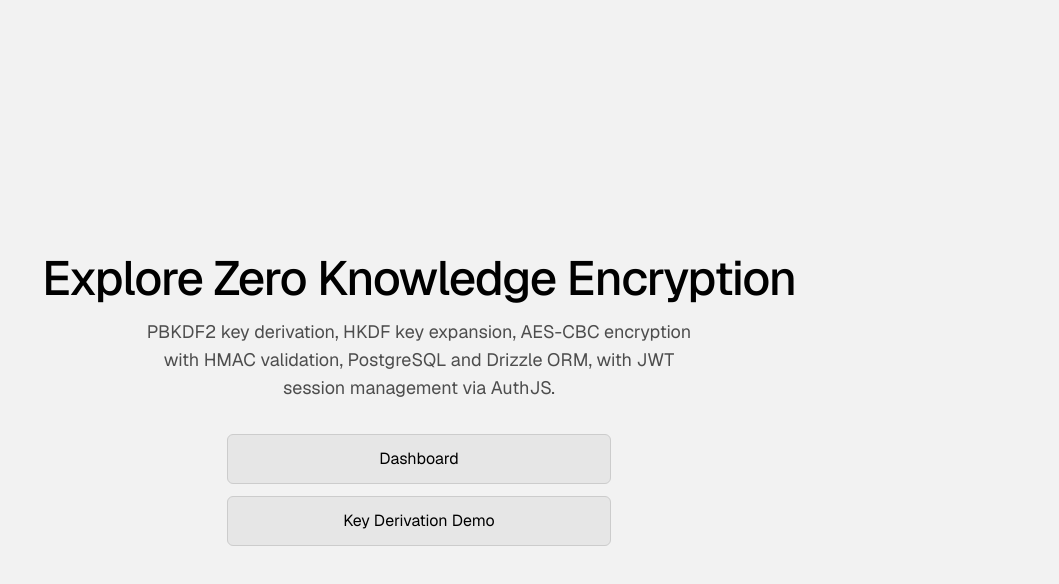
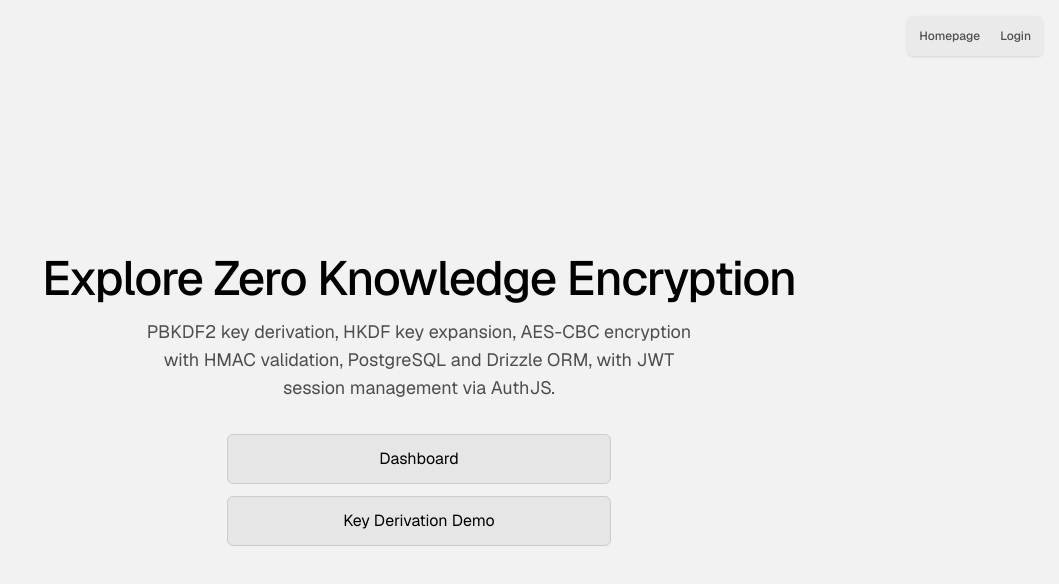
Before and after one commit to blkhurst/next-login-pbkdf2, a Next.js app: page / in a window 1280 px wide. Shown: the top 584 px of the page, without its empty margins (221-1280 px from the left). Built offline with nearby package versions, Linux system fonts and the light colour scheme; no server answers.

Commit message:
feat: add header

```diff
--- a/app/layout.tsx
+++ b/app/layout.tsx
@@ -2,6 +2,7 @@ import type { Metadata } from "next";
 import { Geist, Geist_Mono } from "next/font/google";
 import "./globals.css";
 import { Providers } from "@/lib/providers";
+import { Header } from "@/components/Header";
 
 const geistSans = Geist({
   variable: "--font-geist-sans",
@@ -28,7 +29,10 @@ export default function RootLayout({
       <body
         className={`${geistSans.variable} ${geistMono.variable} antialiased`}
       >
-        <Providers>{children}</Providers>
+        <Providers>
+          <Header />
+          {children}
+        </Providers>
       </body>
     </html>
   );
--- /dev/null
+++ b/components/Header.tsx
@@ -0,0 +1,54 @@
+"use client";
+import Link from "next/link";
+import { useEffect, useState } from "react";
+import { Button } from "@/components/ui/Button";
+import { useSession, signOut } from "next-auth/react";
+
+export function Header() {
+  const { data: session, status } = useSession();
+  const [visible, setVisible] = useState(false);
+
+  useEffect(() => {
+    if (status !== "loading" && !visible) setVisible(true);
+  }, [status, visible]);
+
+  return (
+    <div
+      className={`duration-500", fixed top-4 right-4 z-50 transition ${visible ? "opacity-100" : "opacity-0"}`}
+    >
+      <div className="bg-surface/60 flex items-center gap-1 rounded-md px-1 py-1 shadow-sm backdrop-blur-md">
+        <Button
+          className="text-copy-secondary hover:text-copy-primary px-2 text-xs"
+          size="sm"
+          variant="ghost"
+          asChild
+        >
+          <Link href="/">{session ? session.user.email : "Homepage"}</Link>
+        </Button>
+
+        {session && (
+          <Button
+            type="button"
+            onClick={() => signOut()}
+            variant="ghost"
+            size="sm"
+            className="text-copy-secondary hover:text-copy-primary px-2 text-xs"
+          >
+            Sign out
+          </Button>
+        )}
+
+        {!session && (
+          <Button
+            className="text-copy-secondary hover:text-copy-primary px-2 text-xs"
+            size="sm"
+            variant="ghost"
+            asChild
+          >
+            <Link href="/login">Login</Link>
+          </Button>
+        )}
+      </div>
+    </div>
+  );
+}
```
